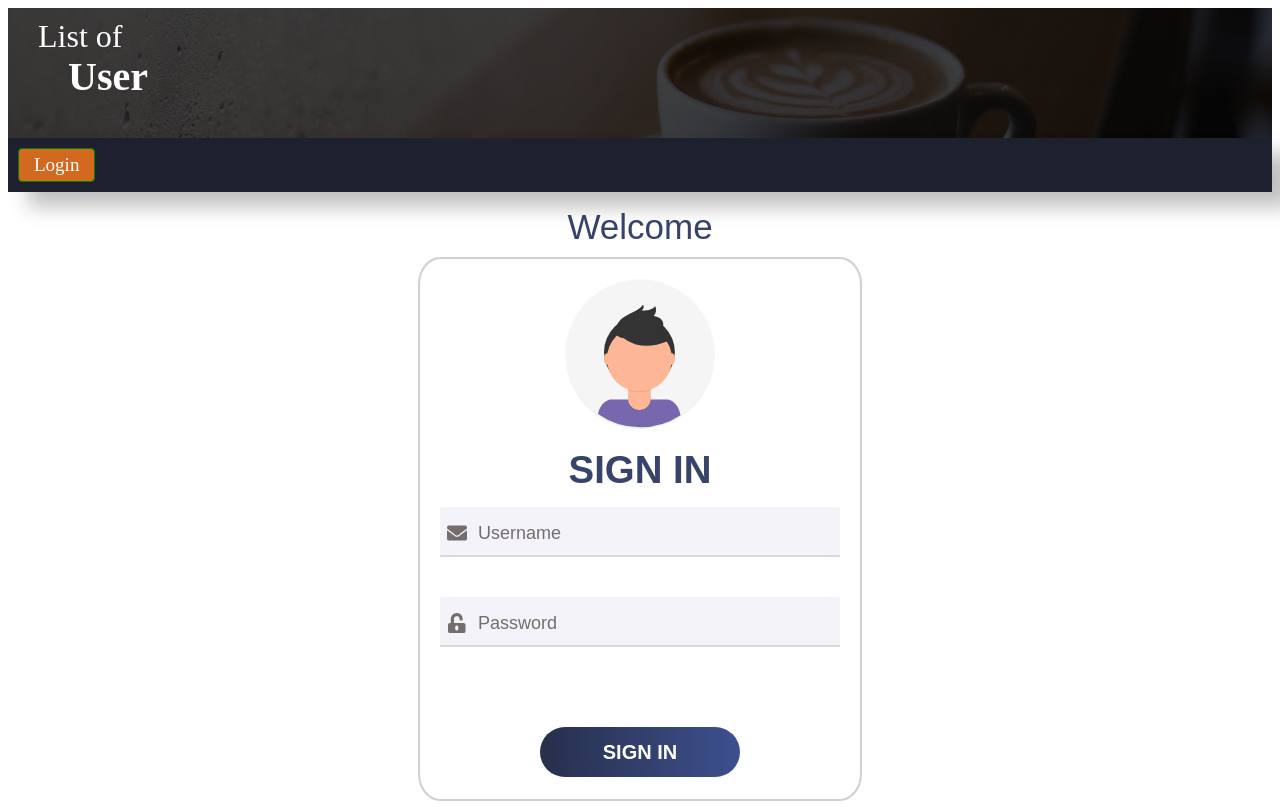
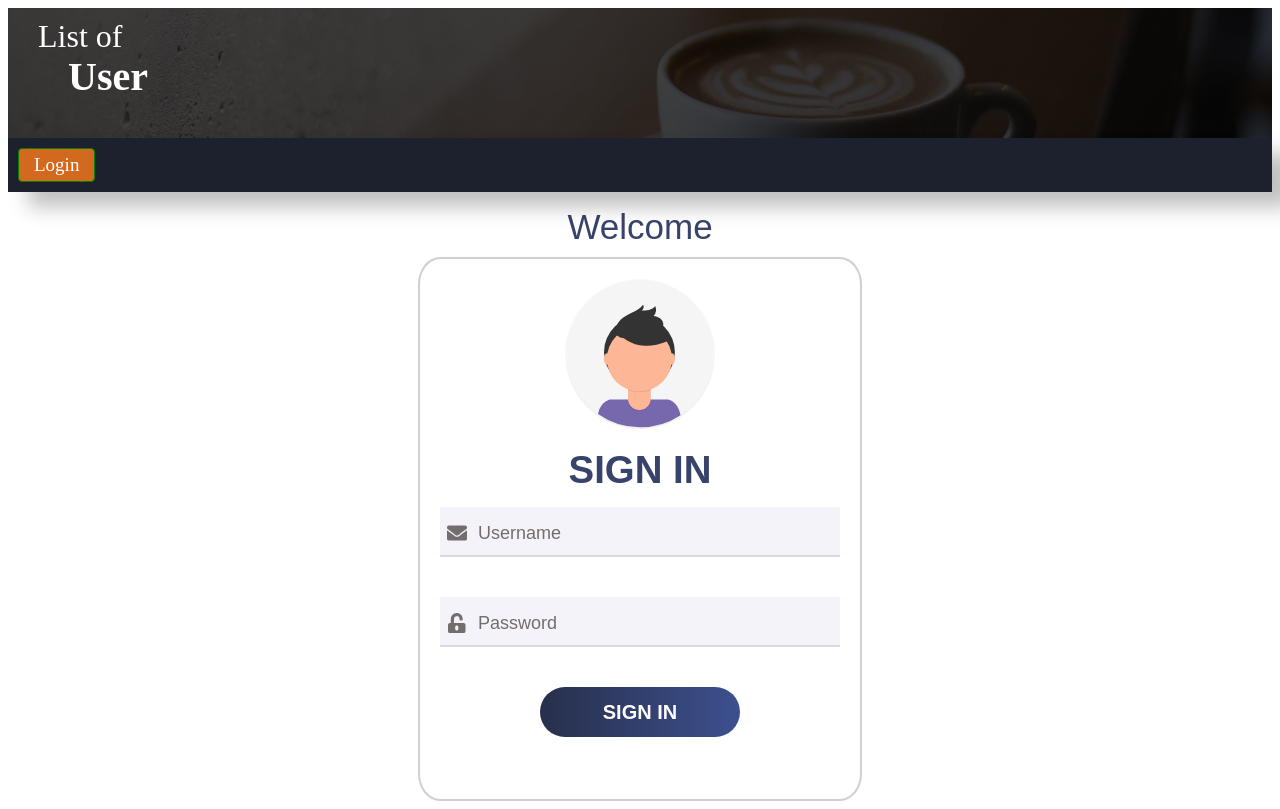
Before and after one commit to fianilham1/G2Academy, a React (Create React App) app: page / in a window 1280 px wide. Built offline with nearby package versions, Linux system fonts and the light colour scheme; data requests are answered from the project's data file.

Commit message:
TugasDay42Update2

```diff
--- a/src/page/detail/detail.css
+++ b/src/page/detail/detail.css
@@ -61,3 +61,18 @@
     font-weight: bold;
     color: #009879;
   } */
+
+  .backButton {
+  color: #ffffff;
+  font-size: 15px;
+   background-color: #1d212e;
+   padding: 13px 10px;
+   margin-left: 170px;
+   cursor: pointer;
+   transition: .4s;
+  }
+
+  .backButton:hover{
+    background-color: #505d8b;
+   /* background-position: right; */
+ }
--- a/src/page/inputType.css
+++ b/src/page/inputType.css
@@ -148,3 +148,7 @@
      background-position: right;
     /* background-position: right; */
   }
+
+  .button.login{
+    margin-top: 0px !important;
+  }
--- a/src/page/login/index.js
+++ b/src/page/login/index.js
@@ -5,6 +5,7 @@ import profileImg from './profile.svg';
 import { FontAwesomeIcon } from '@fortawesome/react-fontawesome'
 import { faUnlockAlt, faEnvelope } from '@fortawesome/free-solid-svg-icons'
 import Swal from 'sweetalert2'
+import './login.css'
 // import withReactContent from 'sweetalert2-react-content'
 
 const envelope = <FontAwesomeIcon icon={faEnvelope} />
@@ -25,6 +26,7 @@ class Login extends Component {
 
     onSubmitHandler =  e => {
         e.preventDefault();
+
         const keyUsername = e.target[0].name;
         const keyPassword = e.target[1].name
         let userInput = {
@@ -53,6 +55,7 @@ class Login extends Component {
 
             }
         }
+
         return Swal.fire({
             icon: 'error',
             title: 'Username/Password is Wrong',
@@ -73,6 +76,16 @@ class Login extends Component {
 
     }
 
+    renderButton = () => {
+        const {dataUser} = this.props;
+        if(!dataUser.length){  //check if fetch api is failed
+            return (
+            <div className="lds-ring">Loading<div></div><div></div><div></div></div>
+            )
+        }
+        return <button className="button login" type="submit">Sign In</button>
+    }
+
     render() {
 
         console.log("focus",this.state.isFocusUsername)
@@ -87,7 +100,7 @@ class Login extends Component {
 
                     <Input focusState={this.state} name="Password" focus={this.focusHandler} blur={this.blurHandler} icon={unlock} typeTx="password"/>
 
-                <button className="button" type="submit">Sign In</button>
+                {this.renderButton()}
             </form>
             </React.Fragment>
         );
--- /dev/null
+++ b/src/page/login/login.css
@@ -0,0 +1,36 @@
+.lds-ring {
+    display: inline-block;
+    position: relative;
+    width: 80px;
+    height: 80px;
+    font-size: 20px;
+  }
+  .lds-ring div {
+    box-sizing: border-box;
+    display: block;
+    position: absolute;
+    width: 64px;
+    height: 64px;
+    margin: 8px;
+    border: 8px solid #fff;
+    border-radius: 50%;
+    animation: lds-ring 1.2s cubic-bezier(0.5, 0, 0.5, 1) infinite;
+    border-color: #272f4b transparent transparent transparent;
+  }
+  .lds-ring div:nth-child(1) {
+    animation-delay: -0.45s;
+  }
+  .lds-ring div:nth-child(2) {
+    animation-delay: -0.3s;
+  }
+  .lds-ring div:nth-child(3) {
+    animation-delay: -0.15s;
+  }
+  @keyframes lds-ring {
+    0% {
+      transform: rotate(0deg);
+    }
+    100% {
+      transform: rotate(360deg);
+    }
+  }
--- a/src/template/body/index.js
+++ b/src/template/body/index.js
@@ -9,91 +9,91 @@ class Body extends Component {
             edittedUser:{},
             detailUser: {},
             userList: [
-                {
-                    id: 1,
-                    name: 'Bobo',
-                    username: 'bobo1@gmail.com',
-                    password:'bobo123@',
-                    role: 'HRD',
-                    mainSalary:7000000,
-                    allowance:{
-                      food:1000000,
-                      transport:1200000
-                    }
-                },
-                {
-                  id: 2,
-                  name: 'Fian',
-                  username: 'fian1@gmail.com',
-                  password:'fian123@',
-                  role: 'Manager',
-                  mainSalary:10000000,
-                  allowance:{
-                    entertaint:2500000
-                  }
-                },
-                {
-                  id: 3,
-                  name: 'Steve',
-                  username: 'steve1@gmail.com',
-                  password:'steve123@',
-                  role: 'Employee',
-                  mainSalary:5000000,
-                  allowance:{
-                    food:1500000,
-                    transport:1500000
-                  }
-                },
-                {
-                  id: 4,
-                  name: 'Hahi',
-                  username: 'hahi1@gmail.com',
-                  password:'hahi123@',
-                  role: 'Employee',
-                  mainSalary:5000000,
-                  allowance:{
-                    food:1500000,
-                    transport:1500000
-                  }
-                },
-                {
-                  id: 5,
-                  name: 'John',
-                  username: 'john1@gmail.com',
-                  password:'john123@',
-                  role: 'Employee',
-                  mainSalary:5000000,
-                  allowance:{
-                    food:1500000,
-                    transport:1500000
-                  }
-                }
-            ]
+                // {
+                //     id: 1,
+                //     name: 'Bobo',
+                //     username: 'bobo1@gmail.com',
+                //     password:'bobo123@',
+                //     role: 'HRD',
+                //     mainSalary:7000000,
+                //     allowance:{
+                //       food:1000000,
+                //       transport:1200000
+                //     }
+                // },
+                // {
+                //   id: 2,
+                //   name: 'Fian',
+                //   username: 'fian1@gmail.com',
+                //   password:'fian123@',
+                //   role: 'Manager',
+                //   mainSalary:10000000,
+                //   allowance:{
+                //     entertaint:2500000
+                //   }
+                // },
+                // {
+                //   id: 3,
+                //   name: 'Steve',
+                //   username: 'steve1@gmail.com',
+                //   password:'steve123@',
+                //   role: 'Employee',
+                //   mainSalary:5000000,
+                //   allowance:{
+                //     food:1500000,
+                //     transport:1500000
+                //   }
+                // },
+                // {
+                //   id: 4,
+                //   name: 'Hahi',
+                //   username: 'hahi1@gmail.com',
+                //   password:'hahi123@',
+                //   role: 'Employee',
+                //   mainSalary:5000000,
+                //   allowance:{
+                //     food:1500000,
+                //     transport:1500000
+                //   }
+                // },
+                // {
+                //   id: 5,
+                //   name: 'John',
+                //   username: 'john1@gmail.com',
+                //   password:'john123@',
+                //   role: 'Employee',
+                //   mainSalary:5000000,
+                //   allowance:{
+                //     food:1500000,
+                //     transport:1500000
+                //   }
+                // }
+            ],
+            loading:false,
         }
     }
 
-    // componentDidMount(){
-    //     const urlFetch = fetch('https://jsonplaceholder.typicode.com/users')
-    //     urlFetch.then( res => {
-    //        if(res.status === 200)
-    //           return res.json()
-    //     }).then( resJson => {
-    //         const dataArr = resJson.map((data, index) => {
-    //             return (
-    //               {
-    //                 name:data.name,
-    //                 username:data.username,
-    //                 password:'12345',
-    //                 address:data.address.city
-    //               }
-    //             );
-    //         })
-    //         console.log("JSONDATA:",dataArr)
-    //        this.setState({
-    //         userList: dataArr
-    //        })
-    //     })
-    //  }
+    getAPI = () => {
+      const urlFetch = fetch('http://localhost:3000/posts')
+      //Use= npm json server -> file of list user in: src/server/db.json
+      urlFetch.then( res => {
+        if(res.status === 200)
+            return res.json()
+      }).then( resJson => {
+          // console.log("JSONDATA:",resJson)
+       this.setState({
+         userList:resJson
+       })
+      }).finally(() => this.setState({ loading: false }))
+    }
+
+    componentDidMount() {
+      if (!this.state.userList.length)
+        setTimeout(() => { //simulation for slow network (delay)
+          this.getAPI()
+        }, 3000);
+
+    }
 
       // addNewUserHandler = newUser => {
       //   let userCopy = this.state.userList;
@@ -111,31 +111,12 @@ class Body extends Component {
       //   console.log("call add new in MAIN LIST:",userInputNew)
       // }
 
-      // editUserHandler = editedUser => {
-      //   let userCopy = JSON.parse(JSON.stringify(this.state.userList))
-      //   let row = this.state.editRow;
-      //   userCopy[`${row-1}`].name = editedUser.name;
-      //   userCopy[`${row-1}`].username = editedUser.username;
-      //   userCopy[`${row-1}`].password = editedUser.password;
-
-      //   this.setState({ userList: userCopy});
-      //   this.props.updateLoggedUser(editedUser);
-      //   this.props.onEditStatus();
-      // }
-
       // deleteUserHandler = deletedRow => {
       //   let userCopy = JSON.parse(JSON.stringify(this.state.userList))
       //   userCopy.splice(deletedRow-1, 1)
 
       //   this.setState({ userList: userCopy});
       // }
-
-      // GoToEditFormHandler = editedUserDefault => {
-      //   this.props.onGoToEditForm()
-      //   //get default edit
-      //   this.setState({editRow:editedUserDefault.row})
-      // }
-
 
       editUserHandler = edittedSalary => {
         const userCopy = this.state.userList;
@@ -153,7 +134,6 @@ class Body extends Component {
 
         console.log("SALARY2",userCopy[indexForEdit].mainSalary)
         this.props.goToPage("userList")
-        // this.props.onEditEvent(false) //to set false
       }
 
       editEventHandler = id => {
@@ -175,13 +155,10 @@ class Body extends Component {
 
 
     renderPage = () => {
-        const {loggedUser, page, onLogin, editStatus} = this.props;
+        const {loggedUser, page, onLogin, editStatus, goToPage} = this.props;
         console.log("CURRENT detail:",this.state.detailUser)
 
         const filteredUserBasedRole = [];
-        // if(loggedUser.role==="Employee"){
-        //   () => this.detailEventHandler(loggedUser.id)
-        // }
 
         if (loggedUser){
           this.state.userList.map((user,index) => {
@@ -209,10 +186,10 @@ class Body extends Component {
             return <Form onAddNewUser={this.addNewUserHandler} loggedUser={loggedUser} editStatus={editStatus} onEditUser={this.editUserHandler} edittedUser={this.state.edittedUser} />
 
         if (page === "userList")
-            return <UserList dataUser={filteredUserBasedRole} loggedUser={loggedUser} onEditEvent={this.editEventHandler} onDetailEvent={this.detailEventHandler}/>
+            return <UserList setUsers={this.setUsers} dataUser={filteredUserBasedRole} loggedUser={loggedUser} onEditEvent={this.editEventHandler} onDetailEvent={this.detailEventHandler}/>
 
         if (page === "detail")
-            return <Detail detailUser={loggedUser.role!=="Employee" ? this.state.detailUser : filteredUserBasedRole[0]}/>
+            return <Detail detailUser={loggedUser.role!=="Employee" ? this.state.detailUser : filteredUserBasedRole[0]} goToPage={goToPage} loggedUser={loggedUser}/>
 
         return <Login onLogin={onLogin} dataUser={this.state.userList}/>
     }
--- a/src/template/navigation/index.js
+++ b/src/template/navigation/index.js
@@ -1,7 +1,7 @@
 import React, { Component } from 'react';
 import { Menu } from '../../component';
 import "./nav.css"
-import Swal from 'sweetalert2'
+// import Swal from 'sweetalert2'
 // import withReactContent from 'sweetalert2-react-content'
 
 
@@ -9,6 +9,7 @@ class Nav extends Component {
     constructor(props) {
         super(props);
         this.state = {
+            isMouse:false,
             loggedUser : {
                 name: '',
                 username: '',
@@ -68,7 +69,7 @@ class Nav extends Component {
 
     render() {
         // console.log("navlogged",this.getLoggedUser)
-        const { goToPage, loginStatus, loggedUser } = this.props
+        const { loggedUser } = this.props
         console.log("cekk",loggedUser)
         return (
             <>
```
Also changed, not shown: server/db.json (added, +67 -0 lines), src/component/menu/index.js (+11 -3 lines), src/page/detail/index.js (+9 -0 lines), src/page/form/index.js (+16 -7 lines), src/page/userList/index.js (+3 -6 lines), src/template/navigation/nav.css (+35 -0 lines).
